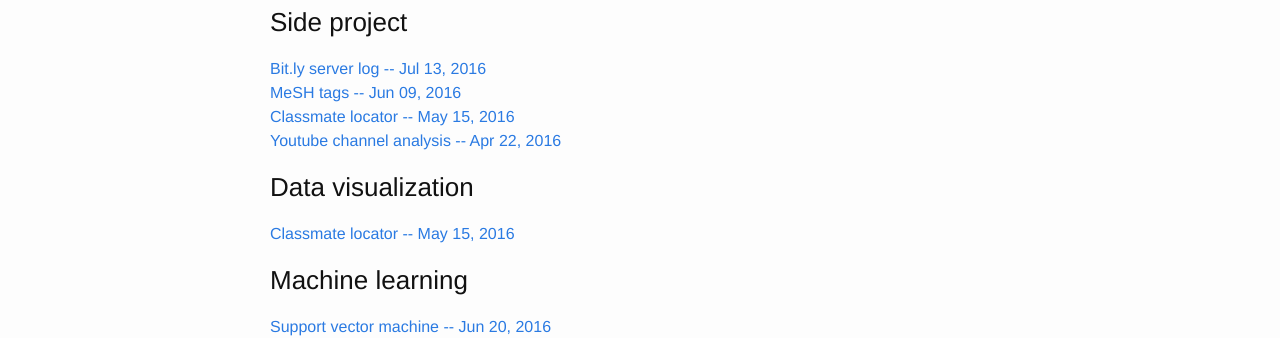
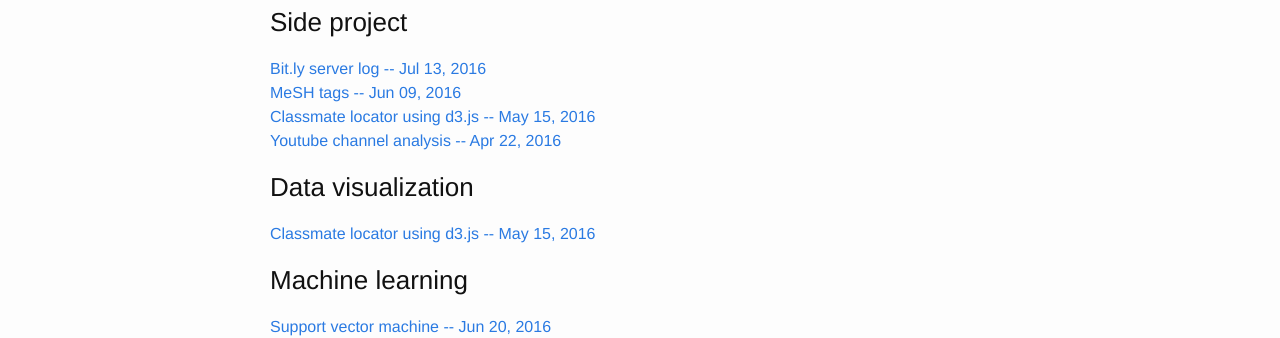
Before and after one commit to nosarthur/nosarthur.github.io, a Jekyll site: the page built from category.md, in a window 1280 px wide. Shown: the part 958-1296 px from the top of the page. Built offline with Jekyll 4.4.1, drawn with Linux system fonts in a browser that asks for light colours.

Commit message:
add content

```diff
--- a/_posts/2016-05-14-ckc00.md
+++ b/_posts/2016-05-14-ckc00.md
@@ -1,6 +1,6 @@
 ---
 layout: post
-title:  Classmate locator
+title:  Classmate locator using d3.js
 date:   2016-05-14 23:43:08 -0500
 categories: [data visualization, side project]
 comments: true
```
Also changed, not shown: _drafts/transition.md (+1 -1 lines), about.md (+1 -1 lines).
